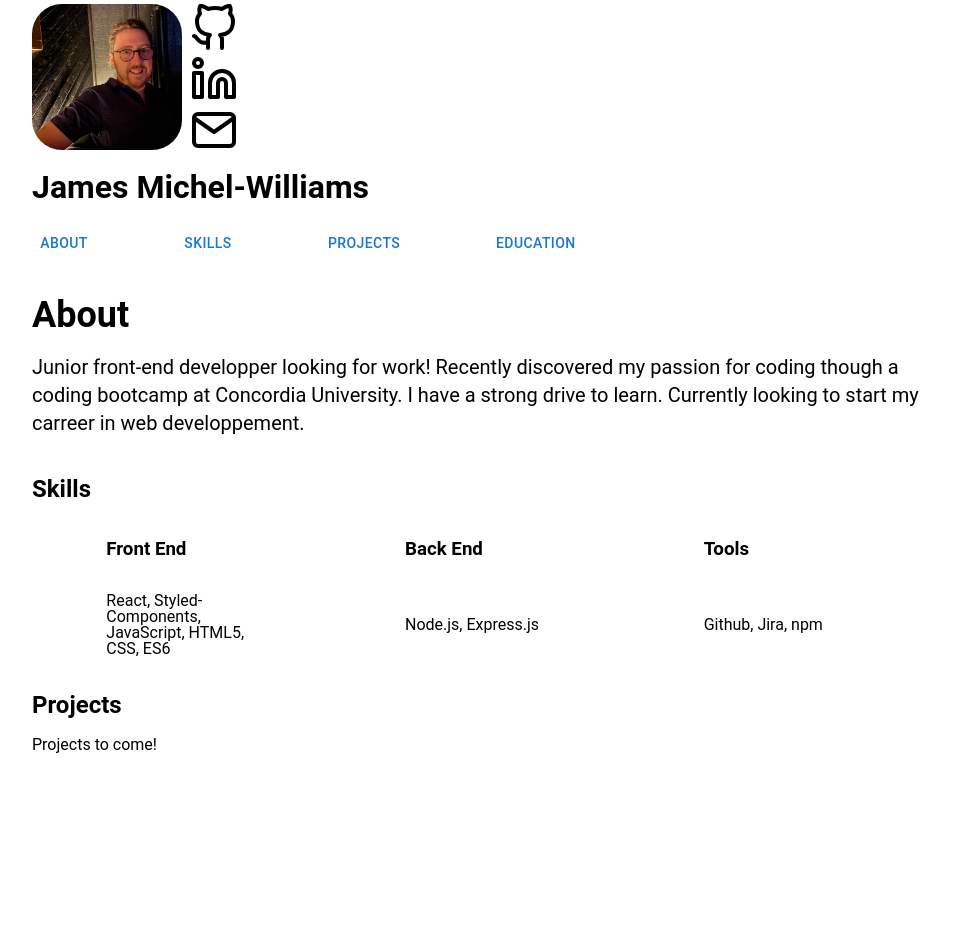
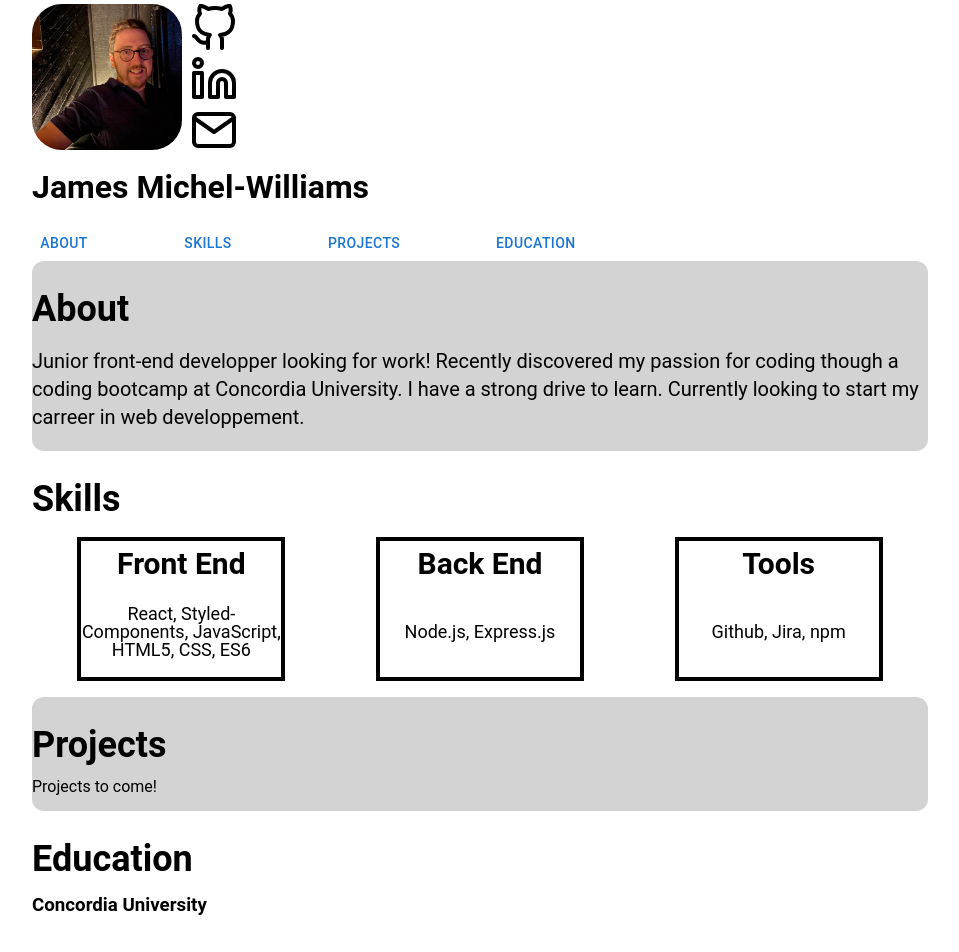
Before and after one commit to jmichelwilliams/jmichelwilliams.github.io, a React (Create React App) app in the folder resume/: page / in a window 1280 px wide. Shown: the top 952 px of the page, without its empty margins (160-1119 px from the left). Before the commit the page ends 800 px from the top, so only its background shows below. Built offline with nearby package versions, Linux system fonts and the light colour scheme.

Commit message:
Added Education and styles to all the components

```diff
--- a/resume/src/components/About.js
+++ b/resume/src/components/About.js
@@ -17,9 +17,11 @@ const About = () => {
 const Wrapper = styled.div`
   display: flex;
   flex-direction: column;
+  background-color: lightgray;
+  border-radius: 12px;
 `;
 
-const StyledTitle = styled.h3`
+const StyledTitle = styled.h2`
   font-size: 36px;
   margin-bottom: 0px;
 `;
--- a/resume/src/components/App.js
+++ b/resume/src/components/App.js
@@ -5,6 +5,7 @@ import GlobalStyle from "../GlobalStyles";
 import About from "./About";
 import Skills from "./Skills";
 import Projects from "./Projects";
+import Education from "./Education";
 
 const App = () => {
   return (
@@ -15,6 +16,7 @@ const App = () => {
       <About />
       <Skills />
       <Projects />
+      <Education />
     </Wrapper>
   );
 };
@@ -22,7 +24,6 @@ const App = () => {
 const Wrapper = styled.div`
   display: flex;
   flex-direction: column;
-  justify-content: center;
   width: 70%;
   margin: 0 auto;
 `;
--- /dev/null
+++ b/resume/src/components/Education.js
@@ -0,0 +1,31 @@
+import styled from "styled-components";
+
+const Education = () => {
+  return (
+    <Wrapper>
+      <StyledTitle>Education</StyledTitle>
+      <h3>Concordia University</h3>
+      <StyledParagraph>
+        Full Stack Web Development, Computer ProgrammingFull Stack Web
+        Development, Computer Programming Jan 2023 - Aug 2023
+      </StyledParagraph>
+    </Wrapper>
+  );
+};
+
+const Wrapper = styled.div`
+  display: flex;
+  flex-direction: column;
+`;
+
+const StyledTitle = styled.h2`
+  font-size: 36px;
+  margin-bottom: 0px;
+`;
+
+const StyledParagraph = styled.p`
+  font-size: 20px;
+  line-height: 28px;
+`;
+
+export default Education;
--- a/resume/src/components/Projects.js
+++ b/resume/src/components/Projects.js
@@ -1,10 +1,23 @@
+import styled from "styled-components";
+
 const Projects = () => {
   return (
-    <div>
-      <h2>Projects</h2>
+    <Wrapper>
+      <StyledTitle>Projects</StyledTitle>
       <p>Projects to come!</p>
-    </div>
+    </Wrapper>
   );
 };
+const StyledTitle = styled.h2`
+  font-size: 36px;
+  margin-bottom: 0px;
+`;
 
+const Wrapper = styled.div`
+  display: flex;
+  flex-direction: column;
+  background-color: lightgray;
+  border-radius: 12px;
+  margin-top: 16px;
+`;
 export default Projects;
--- a/resume/src/components/Skills.js
+++ b/resume/src/components/Skills.js
@@ -3,21 +3,21 @@ import { styled } from "styled-components";
 const Skills = () => {
   return (
     <Wrapper>
-      <h2>Skills</h2>
+      <StyledTitle>Skills</StyledTitle>
       <BoxContainer>
         <Box>
-          <h3>Front End</h3>
+          <SubTitle>Front End</SubTitle>
           <StyledParagraph>
             React, Styled-Components, JavaScript, HTML5, CSS, ES6
           </StyledParagraph>
         </Box>
 
         <Box>
-          <h3>Back End</h3>
+          <SubTitle>Back End</SubTitle>
           <StyledParagraph>Node.js, Express.js</StyledParagraph>
         </Box>
         <Box>
-          <h3>Tools</h3>
+          <SubTitle>Tools</SubTitle>
           <StyledParagraph>Github, Jira, npm</StyledParagraph>
         </Box>
       </BoxContainer>
@@ -34,16 +34,32 @@ const BoxContainer = styled.div`
   display: flex;
   flex-direction: row;
   justify-content: space-around;
+  margin-top: 16px;
 `;
 
 const Box = styled.div`
   display: flex;
   flex-wrap: wrap;
-  width: 150px;
+  justify-content: center;
+  width: 200px;
+  border: 4px solid black;
 `;
 
 const StyledParagraph = styled.p`
   width: 100%;
   word-wrap: break-word;
+  font-size: 18px;
+  text-align: center;
 `;
+
+const StyledTitle = styled.h2`
+  font-size: 36px;
+  margin-bottom: 4px;
+`;
+
+const SubTitle = styled.h3`
+  font-size: 30px;
+  margin: 8px;
+`;
+
 export default Skills;
```
